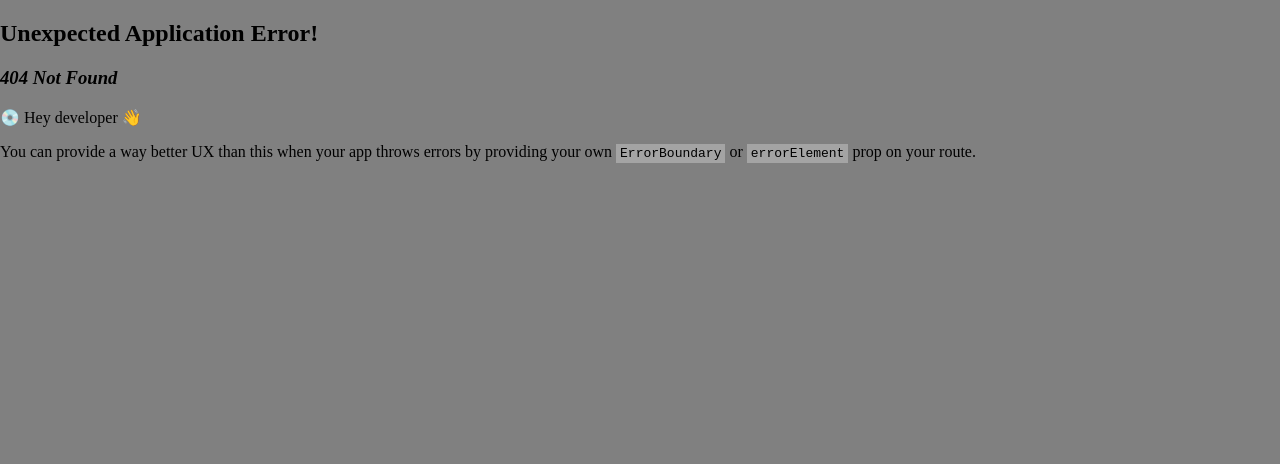
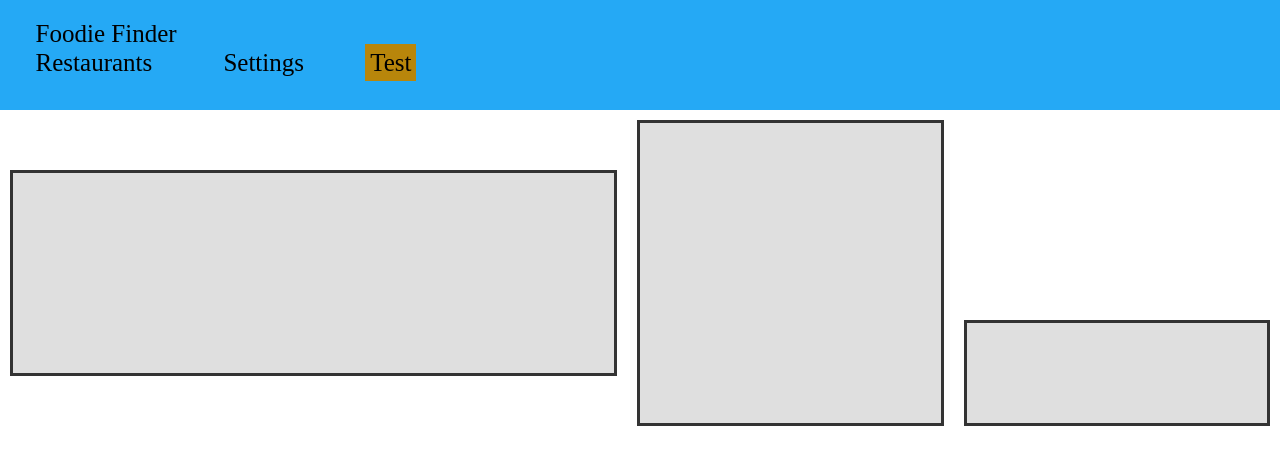
Before and after one commit to alvjg/food-app, a React (Create React App) app: page /Test in a window 1280 px wide. Before the commit this address had no page. Shown: the top 464 px of the page. Built offline with nearby package versions, Linux system fonts and the light colour scheme.

Commit message:
fixed navbar links and flexbox

```diff
--- a/src/App.css
+++ b/src/App.css
@@ -1,7 +1,9 @@
 html,
 body {
+    display: flex;
     height: 100%;
-    width: 100%;
+    width: 10 0%;
+
     /* background: linear-gradient(to top, rgba(43, 64, 48, 1), rgba(108, 189, 129, 1));
     background: -webkit-linear-gradient(to top, rgba(43, 64, 48, 1), rgba(108, 189, 129, 1));
     background: -moz-linear-gradient(to top, rgba(43, 64, 48, 1), rgba(108, 189, 129, 1)); */
@@ -14,15 +16,6 @@ body {
 @font-face {
     font-family: 'Montserrat';
     src: local('Montserrat'), url(Montserrat-Medium.ttf) format('ttf');
-}
-
-
-.container {
-    display: flex;
-    height: 100%;
-    width: 100%;
-    background-color: gray;
-    margin: 0 auto;
 }
 
 /* header {
@@ -44,3 +37,8 @@ input {
     padding: 10px;
 
 }
+
+.flex-items {
+    border-color: black;
+    border-width: 50px;
+}
--- a/src/App.js
+++ b/src/App.js
@@ -1,6 +1,8 @@
 import { createBrowserRouter, Route, createRoutesFromElements, RouterProvider } from 'react-router-dom'
 import Home from './components/Home'
+import Restaurants from './components/Restaurants'
 import Settings from './components/Settings'
+import Test from './components/Test'
 import RootLayout from './layouts/RootLayout'
 import './App.css'
 
@@ -9,24 +11,22 @@ const router = createBrowserRouter(
     //parent route, RootLayout is a default template for pages
     <Route path="/" element={<RootLayout />}>
       //provides a page for root
+      //add new routes to components here
       <Route path="/" element={<Home />}></Route>
+      <Route path="/Restaurants" element={<Restaurants />}></Route>
       <Route path="/Settings" element={<Settings />}></Route>
+      <Route path="/Test" element={<Test />}></Route>
     </Route>
   )
 );
 
 const App = () => {
-  document.body.className = 'container';
+
   return (
 
     <>
 
       <RouterProvider router={router} />
-
-
-
-
-
 
     </>
   )
--- a/src/components/Home.js
+++ b/src/components/Home.js
@@ -1,11 +1,19 @@
+import blank from './blank.js'
+import { useState } from 'react'
+
 const Home = () => {
+
+    const renderNewPage = () => {
+
+
+    }
     return (
         <>
-            <div class="login-form">
+            <div class="login-form main">
                 <input type="text" placeholder="Enter Username" required></input>
-                <input style={{ }} type="text" placeholder="Enter Password" required></input>
+                <input style={blank} type="text" placeholder="Enter Password" required></input>
 
-                <button type="submit">Login</button>
+                <button type="submit" onCLick={this.displayNewPage}>Login</button>
 
 
             </div>
@@ -13,4 +21,5 @@ const Home = () => {
         </>)
 }
 
+
 export default Home;
--- a/src/components/NavBar.css
+++ b/src/components/NavBar.css
@@ -1,13 +1,11 @@
-
 .navbar {
     position: relative;
-    width: 100%;
+    width: 100vw;
+    height: 10%;
     font-family: Montserrat;
     background-color: #25a9f5;
-    padding: 15px;
+    padding: 15px 0px 15px 0px;
 }
-
-
 
 .navbar a {
     text-decoration: none;
--- a/src/components/NavBar.js
+++ b/src/components/NavBar.js
@@ -2,17 +2,18 @@ import { NavLink } from "react-router-dom"
 import './NavBar.css'
 
 const NavBar = () => {
-    console.log(document.getElementsByClassName("navbar").parentElement+"hihih");
+    console.log(document.getElementsByClassName("navbar").parentElement + "hihih");
     return (
         <>
-            <nav class="navbar">
+            <nav class="navbar flex-items">
 
-                    {/* NavLink has conditional class="active" (only appears when user clicks on the link)*/}
+                {/* NavLink has conditional class="active" (only appears when user clicks on the link)*/}
                 <div class="logo">
-                    <NavLink to="/Home">Foodie Finder</NavLink>
+                    <NavLink to="/">Foodie Finder</NavLink>
                 </div>
-                <NavLink to="/Home">Restaurants</NavLink>
+                <NavLink to="/Restaurants">Restaurants</NavLink>
                 <NavLink to="/Settings">Settings</NavLink>
+                <NavLink to="/Test">Test</NavLink>
 
             </nav>
 
--- /dev/null
+++ b/src/components/Restaurants.js
@@ -0,0 +1,8 @@
+export default function Restaurants() {
+    return (
+        // testing flexbox with this component
+        <>
+            <div>Here are all the Restaurants</div>
+
+        </>)
+}
--- /dev/null
+++ b/src/components/Test.css
@@ -0,0 +1,36 @@
+/* Final Video Styles */
+.flexbox-container {
+    display: flex;
+    justify-content: center;
+    align-items: center;
+}
+
+.flexbox-item {
+    width: 200px;
+    margin: 10px;
+    border: 3px solid #333;
+    background-color: #dfdfdf;
+}
+
+.flexbox-item-1 {
+    flex: 1 0 0;
+    min-height: 100px;
+    flex-shrink: 0;
+    align-self: flex-end;
+    order: 3;
+}
+
+.flexbox-item-2 {
+    min-height: 200px;
+    flex-grow: 2;
+    flex-basis: 0;
+    align-self: center;
+    order: 1;
+}
+
+.flexbox-item-3 {
+    min-height: 300px;
+    flex-grow: 1;
+    flex-basis: 0;
+    order: 2;
+}
--- /dev/null
+++ b/src/components/Test.js
@@ -0,0 +1,16 @@
+import './Test.css'
+
+export default function Test() {
+    return (
+        // testing flexbox with this component
+        <>
+            <div class="flexbox-container">
+                <div class="flexbox-item flexbox-item-1"></div>
+                <div class="flexbox-item flexbox-item-2"></div>
+                <div class="flexbox-item flexbox-item-3"></div>
+
+
+            </div>
+
+        </>)
+}
--- /dev/null
+++ b/src/components/blank.js
@@ -0,0 +1,10 @@
+
+
+const blank = () => {
+    return (
+        <>
+
+        </>)
+}
+
+export default blank;
--- a/src/layouts/RootLayout.js
+++ b/src/layouts/RootLayout.js
@@ -4,22 +4,13 @@ import Navbar from '../components/NavBar'
 export default function RootLayout() {
     return (
         <>
-            <div className="root-layout" class="flex-container">
-                    <div class="container">
-                        {/* NavLink has conditional class="active" (only appears when user clicks on the link)*/}
-                        <Navbar />
-                        {/* <div class="logo">
-                            <NavLink to="/">Foodie Finder</NavLink>
-                        </div>
-                        <NavLink to="/MainPage">Restaurants</NavLink>
-                        <NavLink to="/Settings">Settings</NavLink> */}
-                    </div>
-
-                <main>
-                    {/* renders the component(s) */}
-                    <Outlet />
-                </main>
-            </div>
+            {/* <div class="root-layout flex-items"> */}
+            <Navbar class="flex-items" />
+            {/* </div> */}
+            <main class= "flex-items">
+                {/* renders the component(s) */}
+                <Outlet />
+            </main>
         </>
 
 
```
